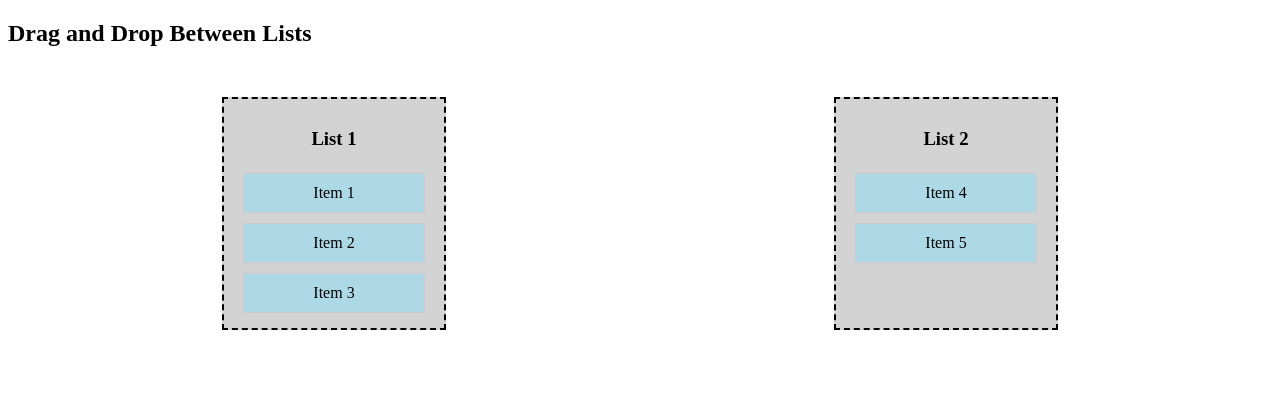
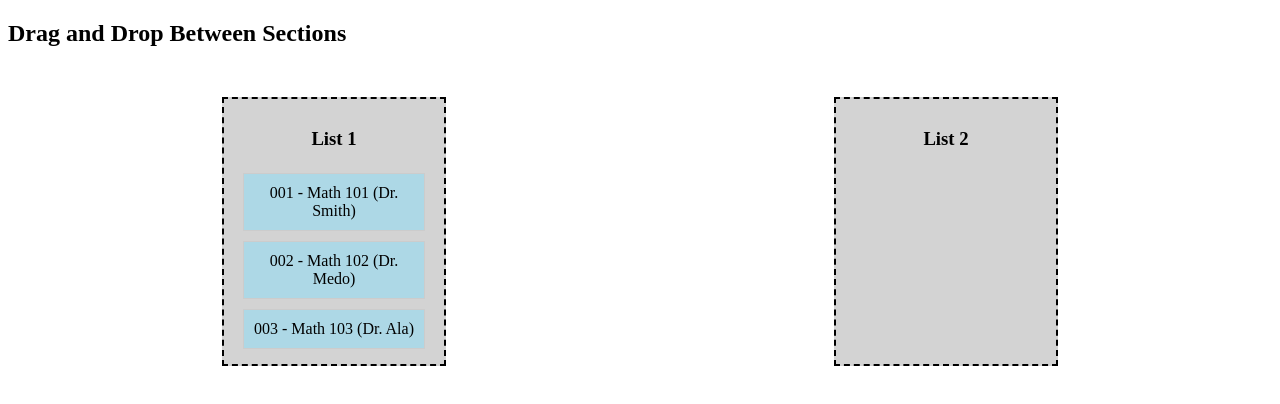
Before and after one commit to CEN333-Spring24-25/MMScheduling, an Angular app: page / in a window 1280 px wide. Shown: the top 404 px of the page. Built offline with nearby package versions, Linux system fonts and the light colour scheme.

Commit message:
Drag and drop of section like objects

```diff
--- a/src/app/app.component.html
+++ b/src/app/app.component.html
@@ -1,4 +1,4 @@
-<h2>Drag and Drop Between Lists</h2>
+<h2>Drag and Drop Between Sections</h2>
 
 <div class="container" cdkDropListGroup> <!-- Wrap both lists in a group -->
 
@@ -6,8 +6,8 @@
   <div cdkDropList [cdkDropListData]="list1" class="drop-list"
        (cdkDropListDropped)="drop($event)">
     <h3>List 1</h3>
-    <div *ngFor="let item of list1" cdkDrag class="draggable-item">
-      {{ item }}
+    <div *ngFor="let section of list1" cdkDrag class="draggable-item">
+      {{ section.num }} - {{ section.course.title }} ({{ section.faculty.name }})  <!-- Display section details -->
     </div>
   </div>
 
@@ -15,8 +15,8 @@
   <div cdkDropList [cdkDropListData]="list2" class="drop-list"
        (cdkDropListDropped)="drop($event)">
     <h3>List 2</h3>
-    <div *ngFor="let item of list2" cdkDrag class="draggable-item">
-      {{ item }}
+    <div *ngFor="let section of list2" cdkDrag class="draggable-item">
+      {{ section.num }} - {{ section.course.title }} ({{ section.faculty.name }})  <!-- Display section details -->
     </div>
   </div>
 
--- a/src/app/app.component.ts
+++ b/src/app/app.component.ts
@@ -1,9 +1,16 @@
 import { Component } from '@angular/core';
 import { CommonModule } from '@angular/common';
-import { RouterOutlet } from '@angular/router';
 import { DragDropModule, CdkDragDrop, moveItemInArray, transferArrayItem } from '@angular/cdk/drag-drop';
+import { CENProgramService } from './services/CENProgramService';
+import { Course } from './data/course';
+import { Faculty } from './data/faculty';
+import { Section } from './data/section';
 
-import { CENProgramService } from './services/CENProgramService'
+export interface Item {
+  id: number;
+  name: string;
+}
+
 @Component({
   selector: 'app-root',
   imports: [CommonModule,DragDropModule],
@@ -11,10 +18,16 @@ import { CENProgramService } from './services/CENProgramService'
   styleUrl: './app.component.css'
 })
 export class AppComponent {
-  list1 = ['Item 1', 'Item 2', 'Item 3'];
-  list2 = ['Item 4', 'Item 5'];
+  list1: Section[] = [
+    new Section('001', new Course('CEN305','Math 101',3), new Faculty('1', 'Dr. Smith', 12, 0, 'AD')),
+    new Section('002', new Course('CEN325','Math 102',3), new Faculty('2', 'Dr. Medo', 12, 0, 'AD')),
+    new Section('003', new Course('CEN405','Math 103',3), new Faculty('3', 'Dr. Ala', 12, 0, 'AD'))
+  ];
 
-  drop(event: CdkDragDrop<string[]>) {
+  list2: Section[] = [
+  ];
+
+  drop(event: CdkDragDrop<Section[]>) {
     if (event.previousContainer === event.container) {
       // Move item within the same list
       moveItemInArray(event.container.data, event.previousIndex, event.currentIndex);
```
